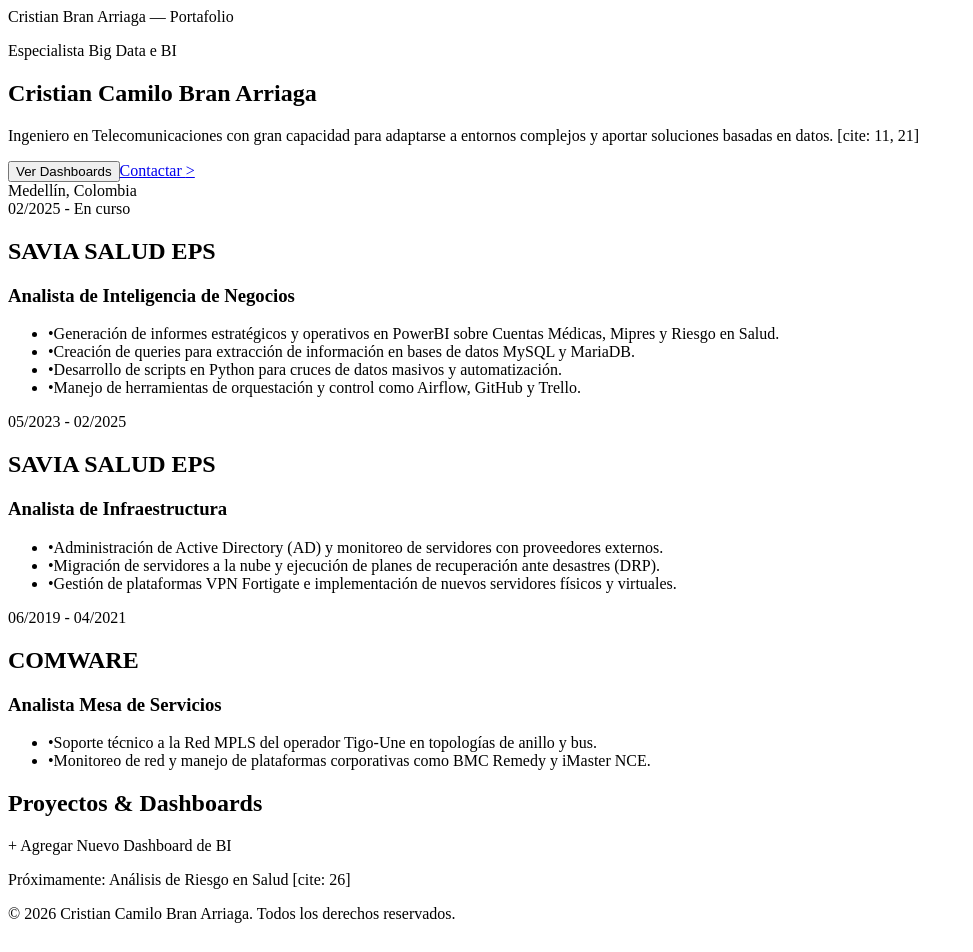
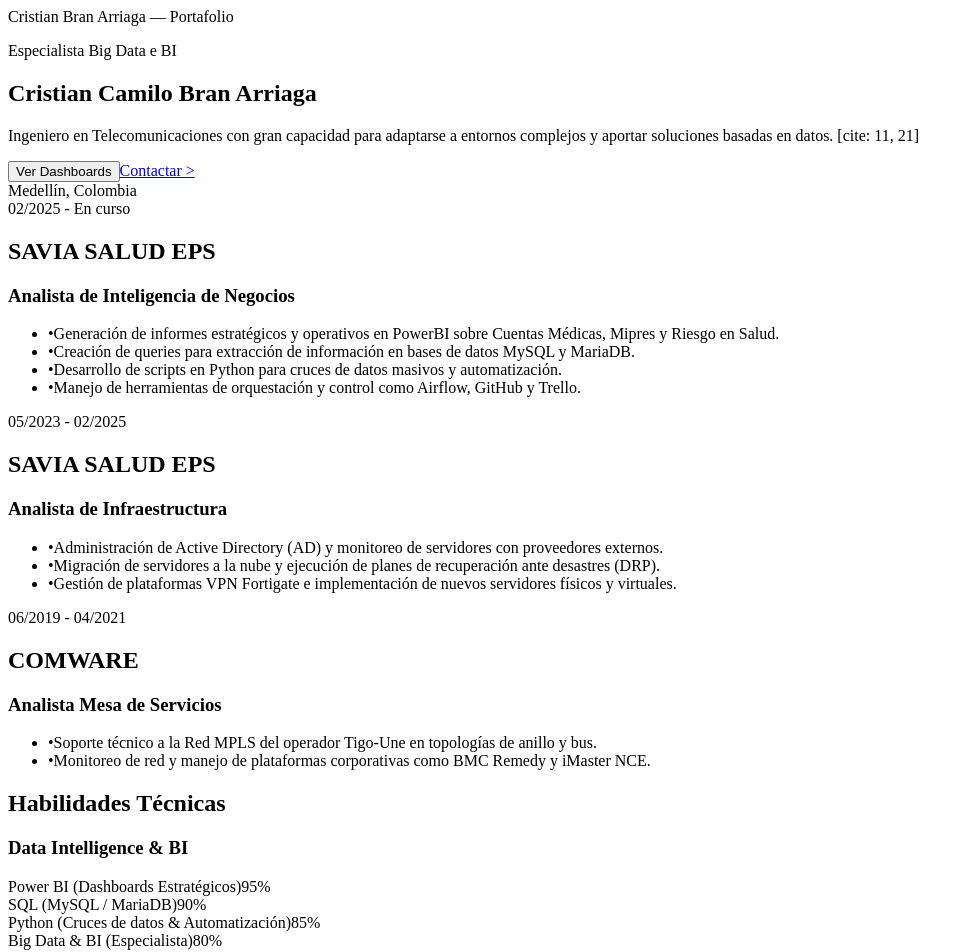
Before and after one commit to cbranarr-star/Hojadevida, a Next.js app: page / in a window 1280 px wide. Shown: the top 952 px of the page, without its empty margins (0-973 px from the left). Built offline with nearby package versions, Linux system fonts and the light colour scheme.

Commit message:
Update page.tsx

```diff
--- a/app/page.tsx
+++ b/app/page.tsx
@@ -1,25 +1,22 @@
 import Hero from '../components/Hero';
 import Experience from '../components/Experience';
+import Skills from '../components/Skills'; // Nuevo import
 import Dashboards from '../components/Dashboards';
 
 export default function Home() {
   return (
     <main className="bg-apple-black min-h-screen">
-      {/* Navegación Glassmorphism (Especificación Apple)  */}
       <nav className="fixed top-0 w-full z-50 h-[48px] bg-black/80 backdrop-blur-[20px] flex items-center justify-center border-b border-white/10">
         <span className="text-white text-[12px] font-normal tracking-tight">Cristian Bran Arriaga — Portafolio</span>
       </nav>
 
       <Hero />
-
-      {/* Sección de Experiencia Alternada  */}
       <Experience />
-
-      {/* Sección de Dashboards y Proyectos Futuros  */}
+      <Skills /> {/* Insertado aquí para transición suave entre texto y visual */}
       <Dashboards />
 
       <footer className="bg-apple-gray py-12 text-center text-[12px] text-gray-500">
-        <p>© 2026 Cristian Camilo Bran Arriaga. Todos los derechos reservados.</p>
+        <p>© 2026 Cristian Camilo Bran Arriaga. Medellín, Colombia.</p>
       </footer>
     </main>
   );
```
